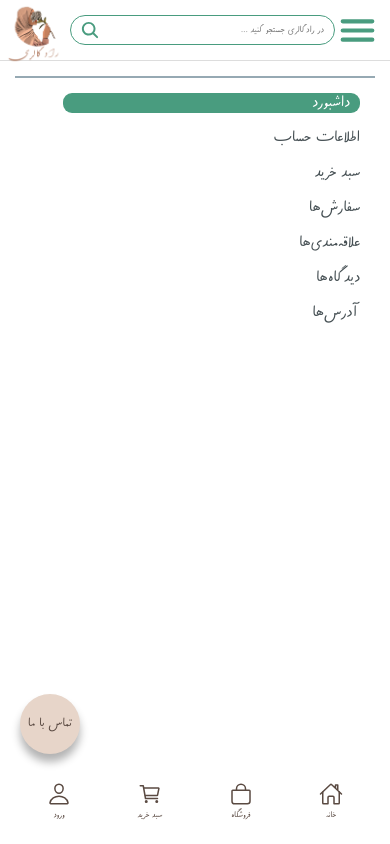
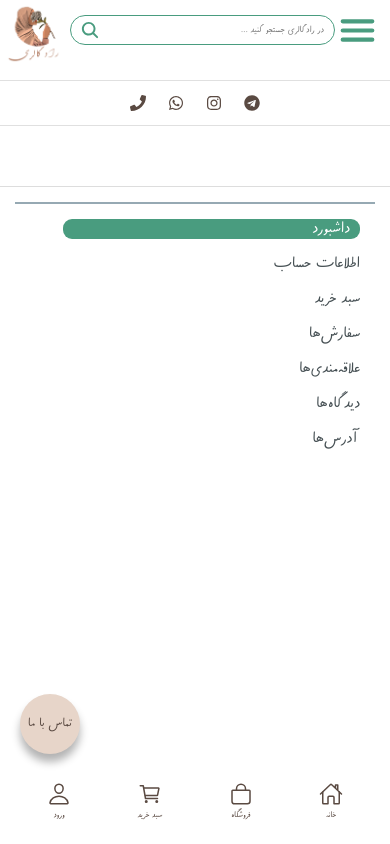
Before and after one commit to Nima77Moosavi/rad-gallery-react, a React (Vite) app: page /user-panel in a window 390 px wide. Built offline with nearby package versions, Linux system fonts and the light colour scheme; sample sign-in values are in the browser's storage.

Commit message:
header icons

```diff
--- a/src/components/BannerSlider/BannerSlider.module.css
+++ b/src/components/BannerSlider/BannerSlider.module.css
@@ -97,7 +97,7 @@
 
 @media (max-width: 480px) {
   .bannerWrapper {
-    margin-top: 80px;
+    margin-top: 20px;
     height: 110px;
   }
 
--- a/src/components/Header/Header.jsx
+++ b/src/components/Header/Header.jsx
@@ -1,28 +1,44 @@
 import React, { useState, useEffect } from "react";
 import HeaderDesktop from "../HeaderDesktop/HeaderDesktop";
 import HeaderMobile from "../HeaderMobile/HeaderMobile";
+import { FaPhone, FaWhatsapp, FaInstagram, FaTelegram } from "react-icons/fa";
+import styles from "./Header.module.css"; // import استایل‌ها
 
 const Header = () => {
-  // Set your breakpoint (e.g., 768px) and check whether the viewport is below that value.
   const [isMobile, setIsMobile] = useState(window.innerWidth < 768);
 
   useEffect(() => {
     const handleResize = () => {
-      // Check the viewport width and update state accordingly.
       setIsMobile(window.innerWidth < 768);
     };
 
-    // Listen for window resize events.
     window.addEventListener("resize", handleResize);
-    // Call handleResize once at mount to adjust for the initial window size.
     handleResize();
 
-    // Clean up the event listener on component unmount.
     return () => window.removeEventListener("resize", handleResize);
   }, []);
 
-  // Conditionally render HeaderMobile or HeaderDesktop.
-  return <>{isMobile ? <HeaderMobile /> : <HeaderDesktop />}</>;
+  return (
+    <div className={styles.header}>
+      {isMobile ? <HeaderMobile /> : <HeaderDesktop />}
+
+      {/* کادر شبکه‌های اجتماعی */}
+      <div className={styles.socialContainer}>
+        <a href="https://facebook.com" className={styles.socialLink}>
+          <FaPhone className={styles.socialIcon} />
+        </a>
+        <a href="https://twitter.com" className={styles.socialLink}>
+          <FaWhatsapp className={styles.socialIcon} />
+        </a>
+        <a href="https://instagram.com" className={styles.socialLink}>
+          <FaInstagram className={styles.socialIcon} />
+        </a>
+        <a href="https://linkedin.com" className={styles.socialLink}>
+          <FaTelegram className={styles.socialIcon} />
+        </a>
+      </div>
+    </div>
+  );
 };
 
 export default Header;
--- a/src/components/Header/Header.module.css
+++ b/src/components/Header/Header.module.css
@@ -0,0 +1,65 @@
+/* src/components/Header/Header.module.css */
+
+.header {
+  width: 100%;
+}
+
+.socialContainer {
+  display: flex;
+  justify-content: center;
+  align-items: center;
+  flex-wrap: wrap; /* اجازه می‌دهد آیکون‌ها در خطوط جدید قرار بگیرند */
+  gap: 15px;
+  padding: 12px;
+  border-top: 1px solid #e0e0e0;
+  border-bottom: 1px solid #e0e0e0;
+}
+
+.socialLink {
+  color: var(--text-color);
+  text-decoration: none;
+  transition: all 0.3s ease;
+  display: flex;
+  justify-content: center;
+  align-items: center;
+  padding: 8px;
+}
+
+.socialLink:hover {
+  color: var(--green-color);
+  transform: scale(1.1);
+}
+
+.socialIcon {
+  font-size: 20px;
+}
+
+/* رسپانسیو برای تبلت */
+@media (max-width: 768px) {
+  .socialContainer {
+    gap: 12px;
+    padding: 10px;
+  }
+
+  .socialIcon {
+    font-size: 18px;
+  }
+}
+
+/* رسپانسیو برای موبایل */
+@media (max-width: 480px) {
+  .socialContainer {
+    margin-top: 80px; /* فاصله از بالای صفحه */
+    margin-bottom: 0;
+    gap: 10px;
+    padding: 8px;
+  }
+
+  .socialIcon {
+    font-size: 16px;
+  }
+
+  .socialLink {
+    padding: 6px;
+  }
+}
```
